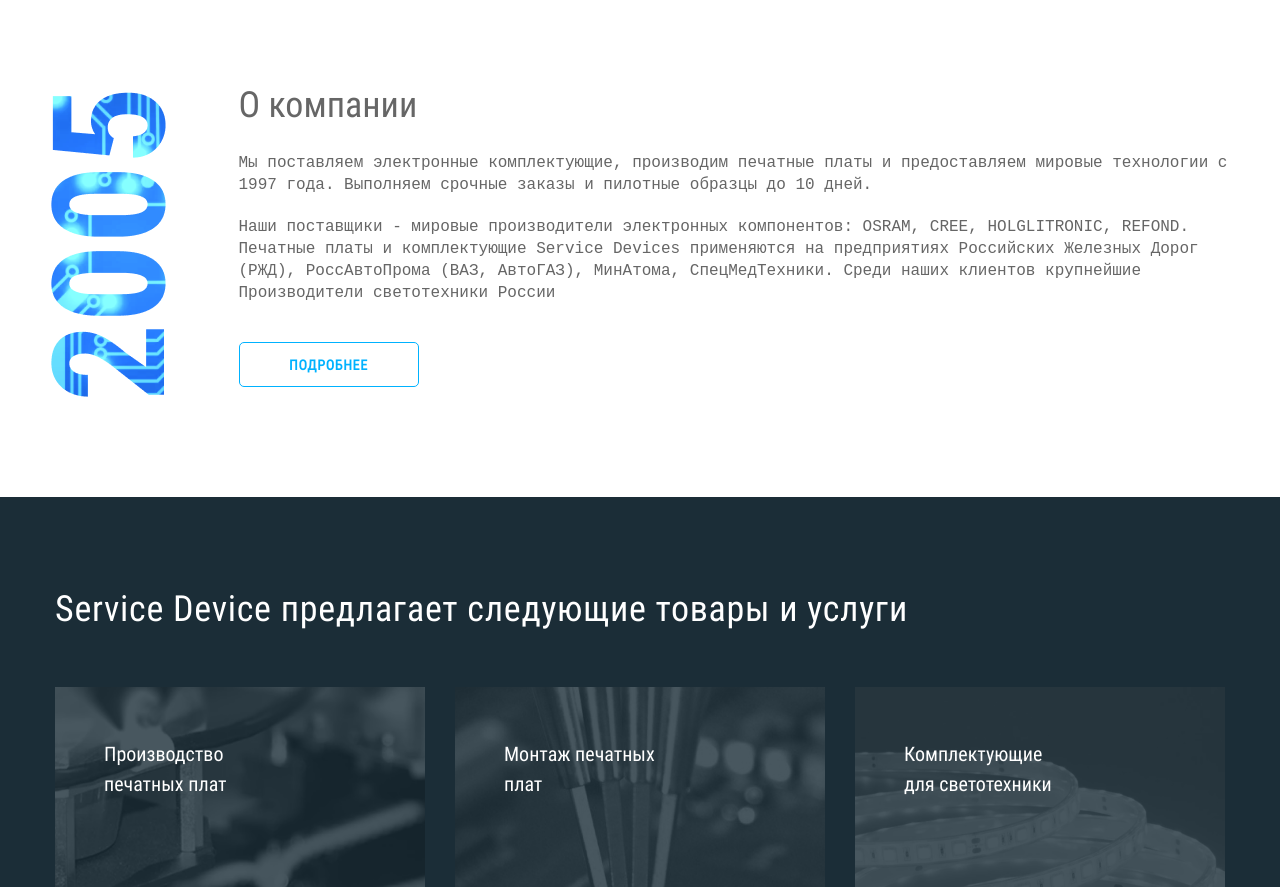
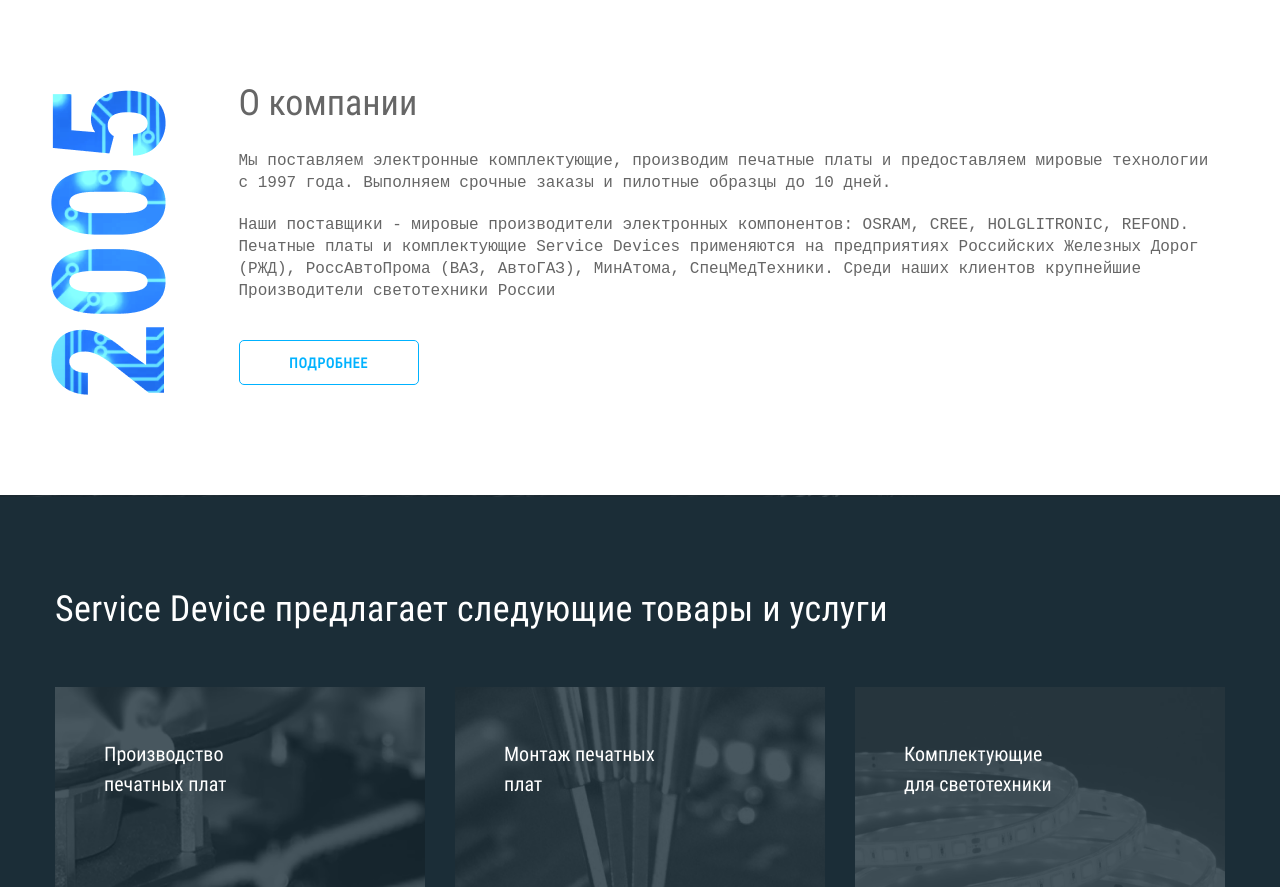
Before and after one commit to spartfin/Smart_Device, a website: page source/index.html in a window 1280 px wide. Shown: the part 1644-2531 px from the top of the page. Drawn offline with nearby package versions, Linux system fonts and the light colour scheme; files that its build step writes are made by us from their sources.

Commit message:
Исправил полоску в блоке приемуществ

```diff
--- a/source/sass/blocks/company.scss
+++ b/source/sass/blocks/company.scss
@@ -1,6 +1,8 @@
 .company {
   display: flex;
   background-color: #FFFFFF;
+  margin-top: -2px;
+  margin-bottom: 2px;
 }
 
 .company__image {
@@ -27,6 +29,7 @@
   padding-top: 75px;
   padding-bottom: 110px;
   margin-right: auto;
+  padding-right: 40px;
 
   &::before {
     position: absolute;
@@ -44,6 +47,7 @@
     padding-top: 27px;
     padding-bottom: 83px;
     margin-left: -28px;
+    padding-right: 0;
   }
 
   @media (max-width: $mobile-width) {
--- a/source/sass/blocks/products.scss
+++ b/source/sass/blocks/products.scss
@@ -18,7 +18,7 @@
   font-weight: normal;
   font-size: 36px;
   line-height: 51px;
-  letter-spacing: 0.02em;
+  letter-spacing: 0.009em;
   color: #ffffff;
   padding-top: 87px;
   padding-bottom: 52px;
```
Also changed, not shown: build/css/style.min.css, 1 other file.
